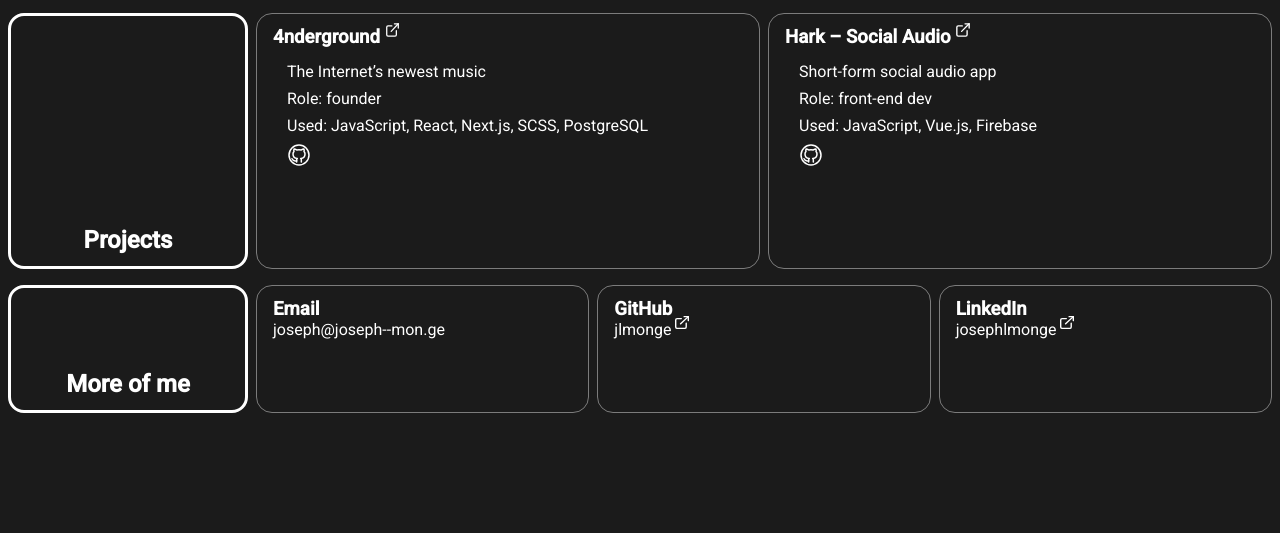
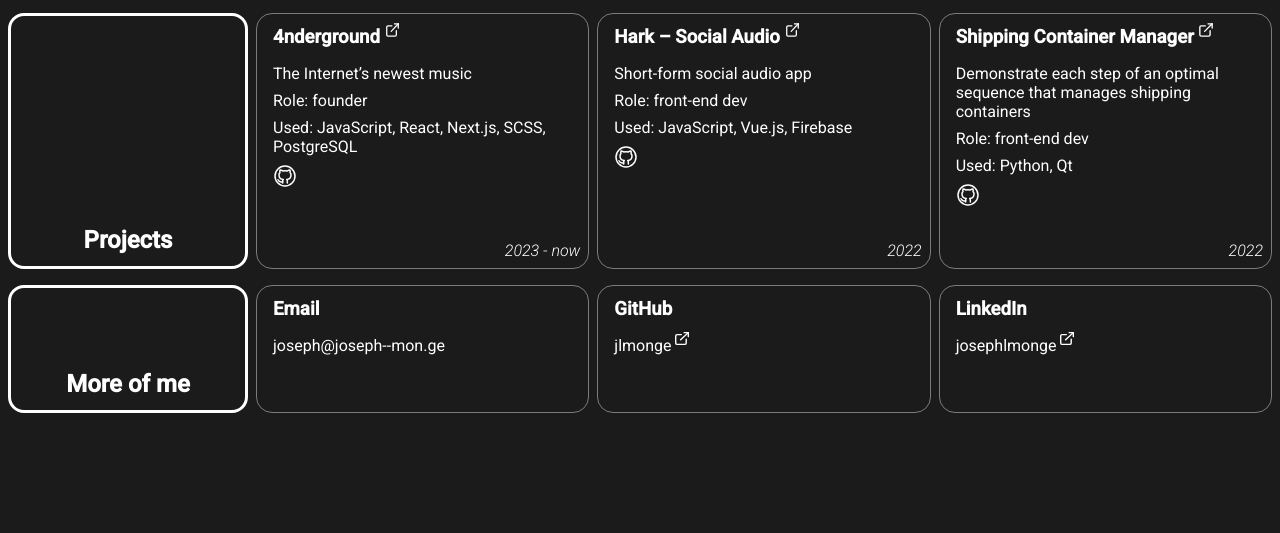
Before and after one commit to jlmonge/personal-site, a plain HTML site: page index.html in a window 1280 px wide. Shown: the part 267-800 px from the top of the page. Drawn offline with Linux system fonts and the light colour scheme.

Commit message:
Add project dates
- Add last project (only going back as far as two years ago... been that long
  huh)

```diff
--- a/index.html
+++ b/index.html
@@ -86,6 +86,7 @@
                         </a>
                     </li>
                 </ul>
+                <span class="when">2023 - now</span>
             </article>
             <article class="card">
                 <h3>
@@ -97,11 +98,29 @@
                     <li>Role: front-end dev</li>
                     <li>Used: JavaScript, Vue.js, Firebase</li>
                     <li>
-                        <a href="https://github.com/jlmonge/4nderground">
+                        <a href="https://github.com/jlmonge/HarkSocial">
                             <span class="icon icon--gh"></span>
                         </a>
                     </li>
                 </ul>
+                <span class="when">2022</span>
+            </article>
+            <article class="card">
+                <h3>
+                    Shipping Container Manager
+                    <sup class="icon icon--link"></sup>
+                </h3>
+                <ul>
+                    <li>Demonstrate each step of an optimal sequence that manages shipping containers</li>
+                    <li>Role: front-end dev</li>
+                    <li>Used: Python, Qt</li>
+                    <li>
+                        <a href="https://github.com/jlmonge/ShippingContainerManager">
+                            <span class="icon icon--gh"></span>
+                        </a>
+                    </li>
+                </ul>
+                <span class="when">2022</span>
             </article>
         </section>
         <section class="area">
--- a/main.css
+++ b/main.css
@@ -45,7 +45,7 @@
 
 ul {
     margin: 0;
-    padding: 0.875em;
+    padding: 0;
     display: flex;
     flex-direction: column;
     gap: 0.5rem;
@@ -82,6 +82,7 @@
 
 .card {
     display: flex;
+    position: relative;
     flex-direction: column;
     border-color: #FFFFFF;
     border-style: solid;
@@ -90,6 +91,7 @@
     padding: 0.75rem 1em;
     height: 16em;
     flex: 1 1 0;
+    gap: 1em;
     box-sizing: border-box;
     min-width: 15em;
     border-color: #7c7c7c;
@@ -107,6 +109,10 @@
     align-items: center;
     justify-content: flex-end;
 }
+
+/* .card:last-child {
+    max-width: 15em;
+} */
 
 .card:hover {
     transform: scale(1.01, 1.01);
@@ -138,6 +144,13 @@
     height: 8em;
 }
 
+.when {
+    position: absolute;
+    bottom: 0.5em;
+    right: 0.5em;
+    font-style: italic;
+}
+
 .icon {
     background-color: var(--icon-color);
     display: inline-block;
```
